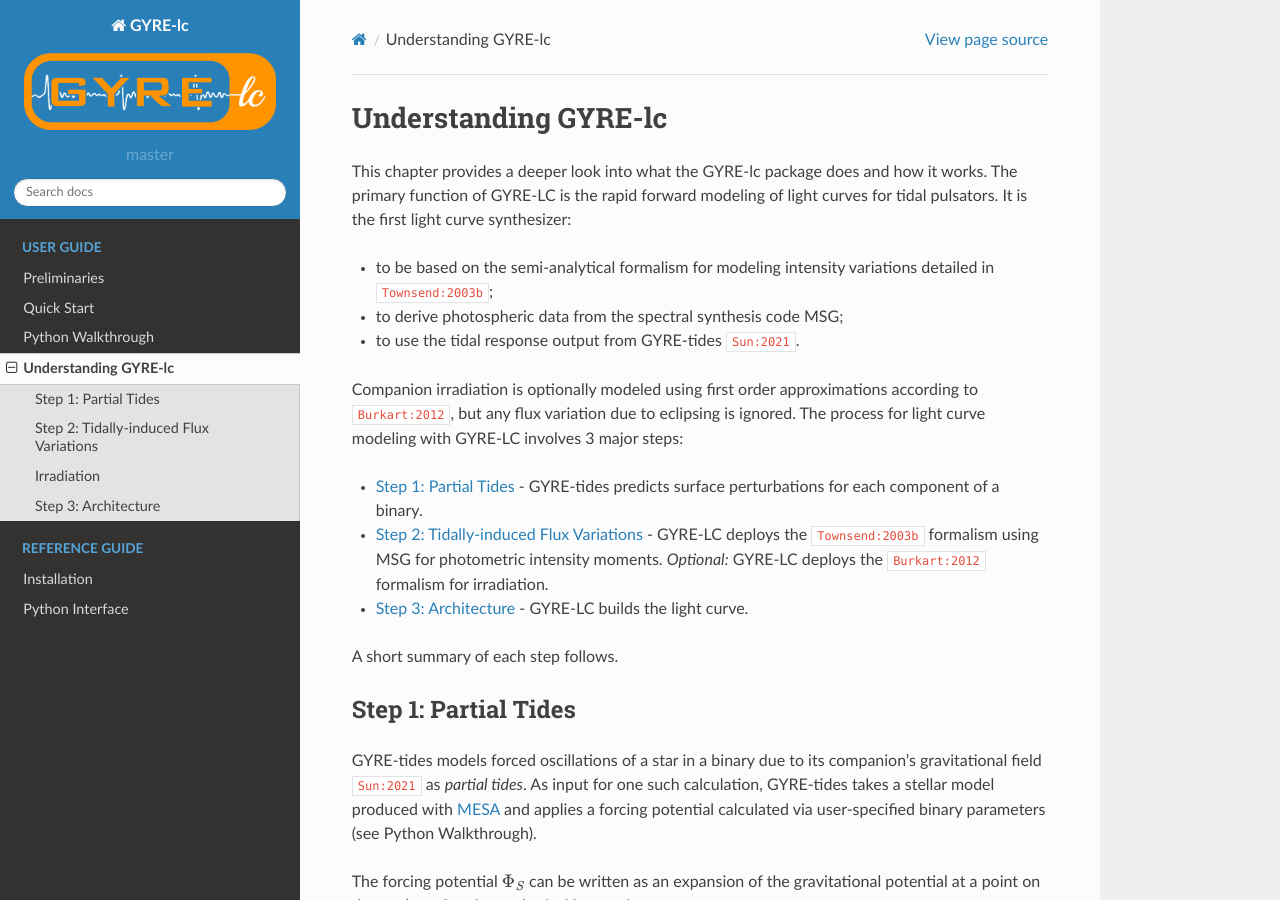
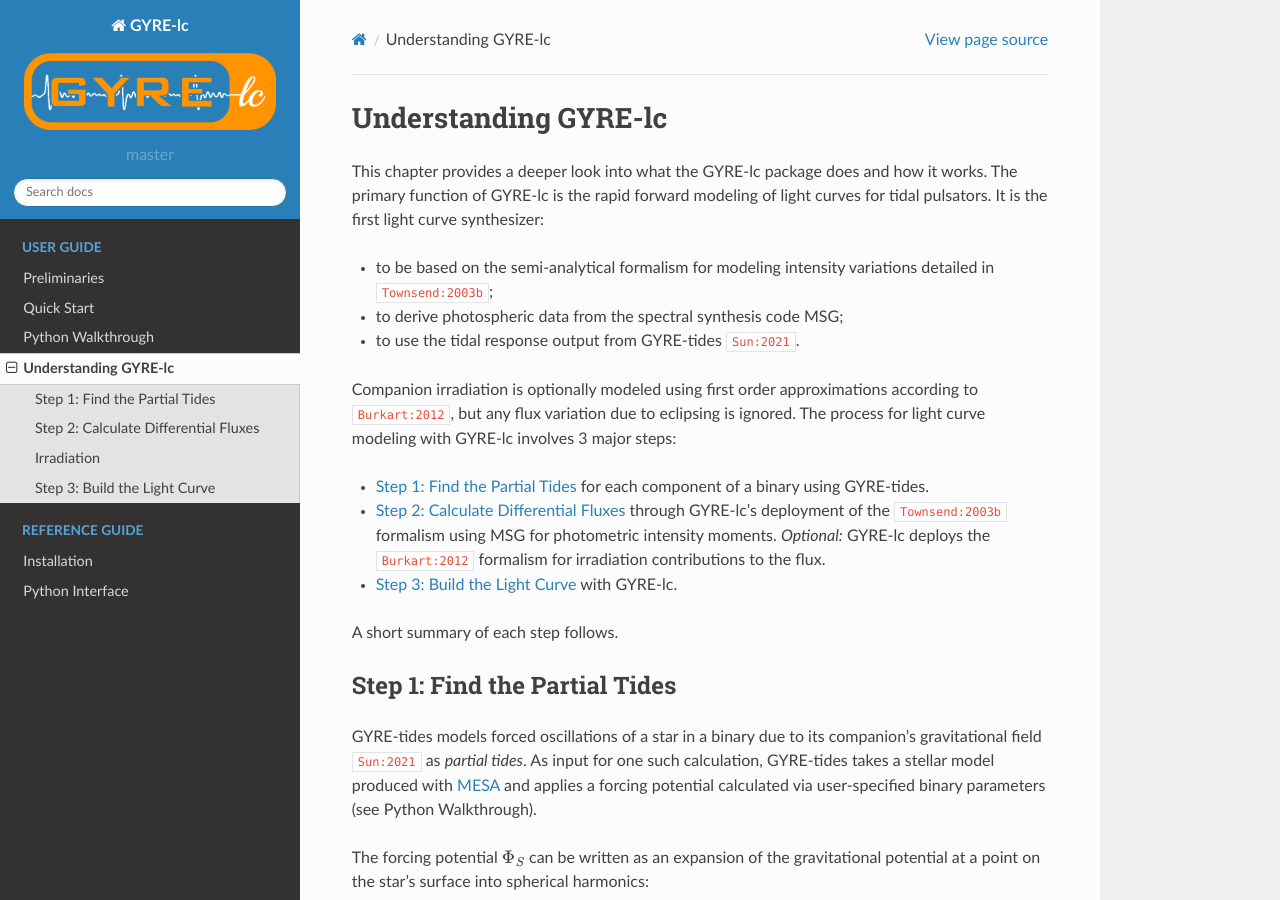
Before and after one commit to aaronesque/gyre-lc, a Sphinx documentation site: the page built from docs/source/user-guide/understanding-gyre-lc.rst, in a window 1280 px wide and 900 px high. Built offline with Sphinx 7.4.7 and the Read the Docs theme 2.0.0, drawn with Linux system fonts in a browser that asks for light colours; cross-references to code outside the pages are shown as plain code; some of the changed text lies outside the part shown.

Commit message:
docs updates

```diff
--- a/docs/source/user-guide/understanding-gyre-lc.rst
+++ b/docs/source/user-guide/understanding-gyre-lc.rst
@@ -6,25 +6,25 @@
 Understanding GYRE-lc
 #############################
 
-This chapter provides a deeper look into what the GYRE-lc package does and how it works. The primary function of GYRE-LC is the rapid forward modeling of light curves for tidal pulsators. It is the first light curve synthesizer:
+This chapter provides a deeper look into what the GYRE-lc package does and how it works. The primary function of GYRE-lc is the rapid forward modeling of light curves for tidal pulsators. It is the first light curve synthesizer:
 
 - to be based on the semi-analytical formalism for modeling intensity variations detailed in :ads_citet:`Townsend:2003b`;
 - to derive photospheric data from the spectral synthesis code MSG;
 - to use the tidal response output from GYRE-tides :ads_citep:`Sun:2021`.
 
-Companion irradiation is optionally modeled using first order approximations according to :ads_citet:`Burkart:2012`, but any flux variation due to eclipsing is ignored. The process for light curve modeling with GYRE-LC involves 3 major steps:
+Companion irradiation is optionally modeled using first order approximations according to :ads_citet:`Burkart:2012`, but any flux variation due to eclipsing is ignored. The process for light curve modeling with GYRE-lc involves 3 major steps:
 
-- :ref:`step 1` - GYRE-tides predicts surface perturbations for each component of a binary.
-- :ref:`step 2` - GYRE-LC deploys the :ads_citet:`Townsend:2003b` formalism using MSG for photometric intensity moments. *Optional:* GYRE-LC deploys the :ads_citet:`Burkart:2012` formalism for irradiation.
-- :ref:`step 3` - GYRE-LC builds the light curve.
+- :ref:`step 1` for each component of a binary using GYRE-tides.
+- :ref:`step 2` through GYRE-lc's deployment of the :ads_citet:`Townsend:2003b` formalism using MSG for photometric intensity moments. *Optional:* GYRE-lc deploys the :ads_citet:`Burkart:2012` formalism for irradiation contributions to the flux.
+- :ref:`step 3` with GYRE-lc.
 
 A short summary of each step follows.
 
 .. _step 1:
 
-*********************
-Step 1: Partial Tides
-*********************
+******************************
+Step 1: Find the Partial Tides
+******************************
 
 GYRE-tides models forced oscillations of a star in a binary due to its companion's gravitational field :ads_citep:`Sun:2021` as *partial tides*. As input for one such calculation, GYRE-tides takes a stellar model produced with `MESA <mesa.sourceforge.net>`_ and applies a forcing potential calculated via user-specified binary parameters (see :ref:`Python Walkthrough <python-walkthrough>`).
 
@@ -59,9 +59,9 @@
 
 .. _step 2:
 
-***************************************
-Step 2: Tidally-induced Flux Variations
-***************************************
+*************************************
+Step 2: Calculate Differential Fluxes
+*************************************
 
 In step 2, GYRE-lc represents flux variations due to tides as a sum of intensity moments. It does this according to the semi-analytical formalism for light variations described in :ads_citealt:`Townsend:2003b`, which applies to stellar perturbations that can be written as a superposition of partial perturbations–any well-converged GIRE-tides models.
 
@@ -104,9 +104,9 @@
 
 .. _step 3:
 
-************************
-Step 3: Architecture
-************************
+*****************************
+Step 3: Build the Light Curve
+*****************************
 
 To build the light curve, GYRE-lc adopts a heirarchical architecture. The flux itself is computed at the :py:class:`Observer` level, along with other user-desired observables e.g. the power spectrum. The function :py:func:`Observer.find_flux()` simply takes a user-provided star system, inclination, and argument of periastron with respect to the observer, and returns a sum of the differential fluxes calculated from the intensity moments and perturbation coefficients provided by :py:class:`Star` and :py:class:`Irradiation` from within :py:class:`Binary`.
 
```
